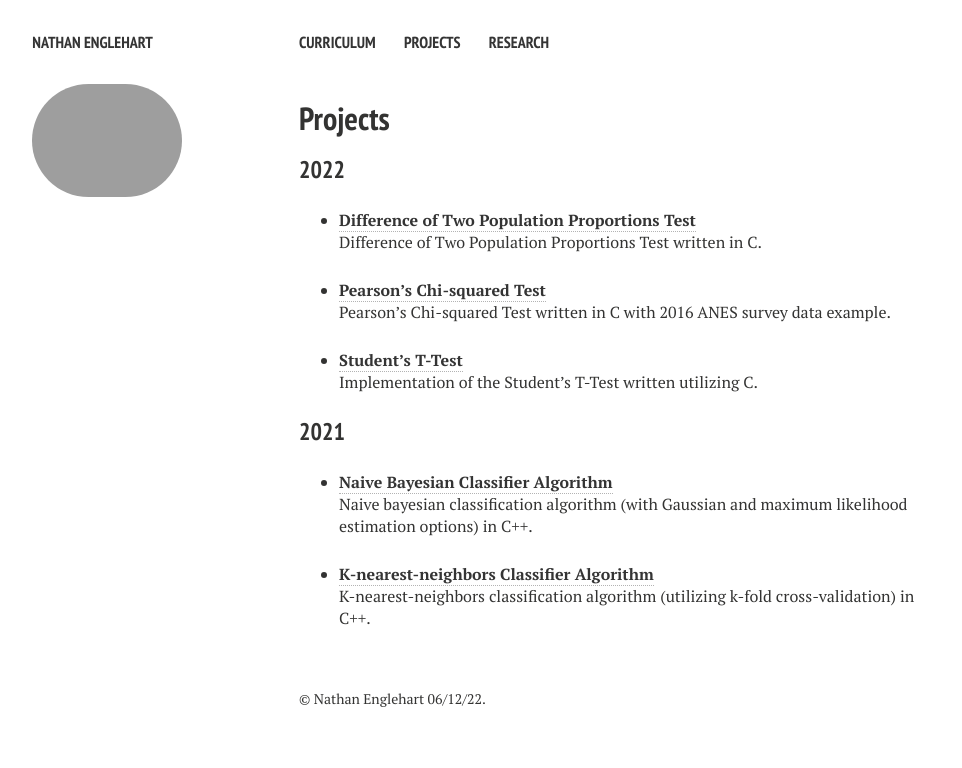
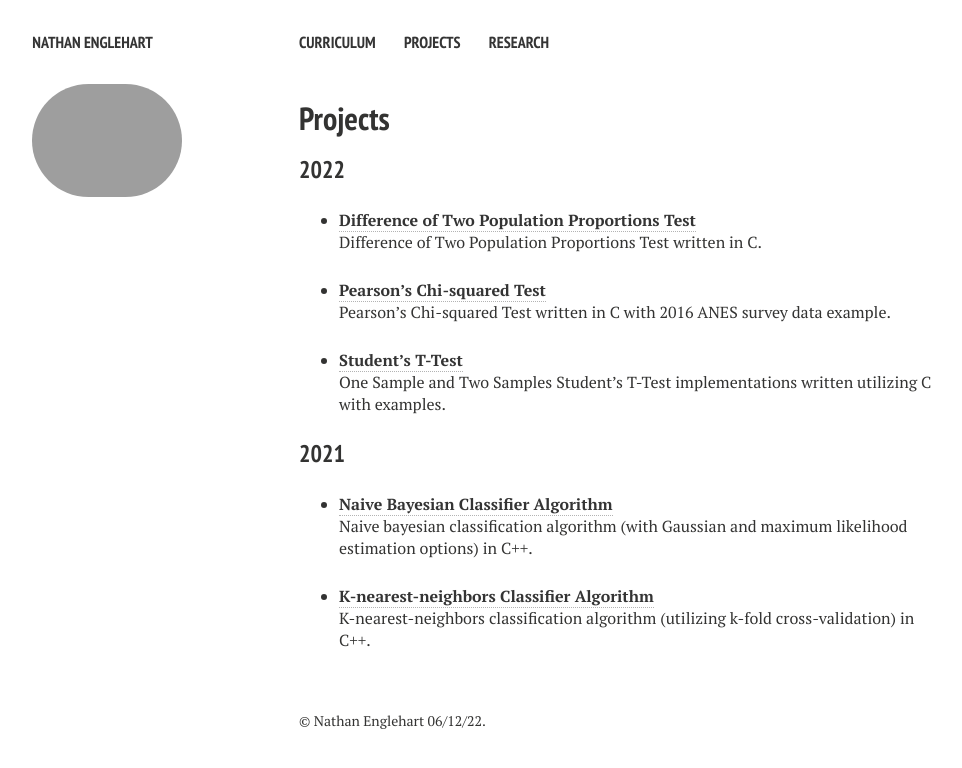
Before and after one commit to nathanenglehart/nathanenglehart.github.io, a Jekyll site: the page built from projects.md, in a window 1280 px wide. Shown: the top 768 px of the page, without its empty margins (21-983 px from the left). Built offline with Jekyll 4.4.1, drawn with Linux system fonts in a browser that asks for light colours; nearby versions of some CDN libraries.

Commit message:
more detailed description

```diff
--- a/projects.md
+++ b/projects.md
@@ -28,7 +28,7 @@ comments: false
   Pearson's Chi-squared Test written in C with 2016 ANES survey data example.<br>
 
 * [**Student's T-Test**](https://nathanenglehart.github.io/t-test)<br>
-  Implementation of the Student's T-Test written utilizing C.
+  One Sample and Two Samples Student's T-Test implementations written utilizing C with examples.
 
 ### 2021
 
```
